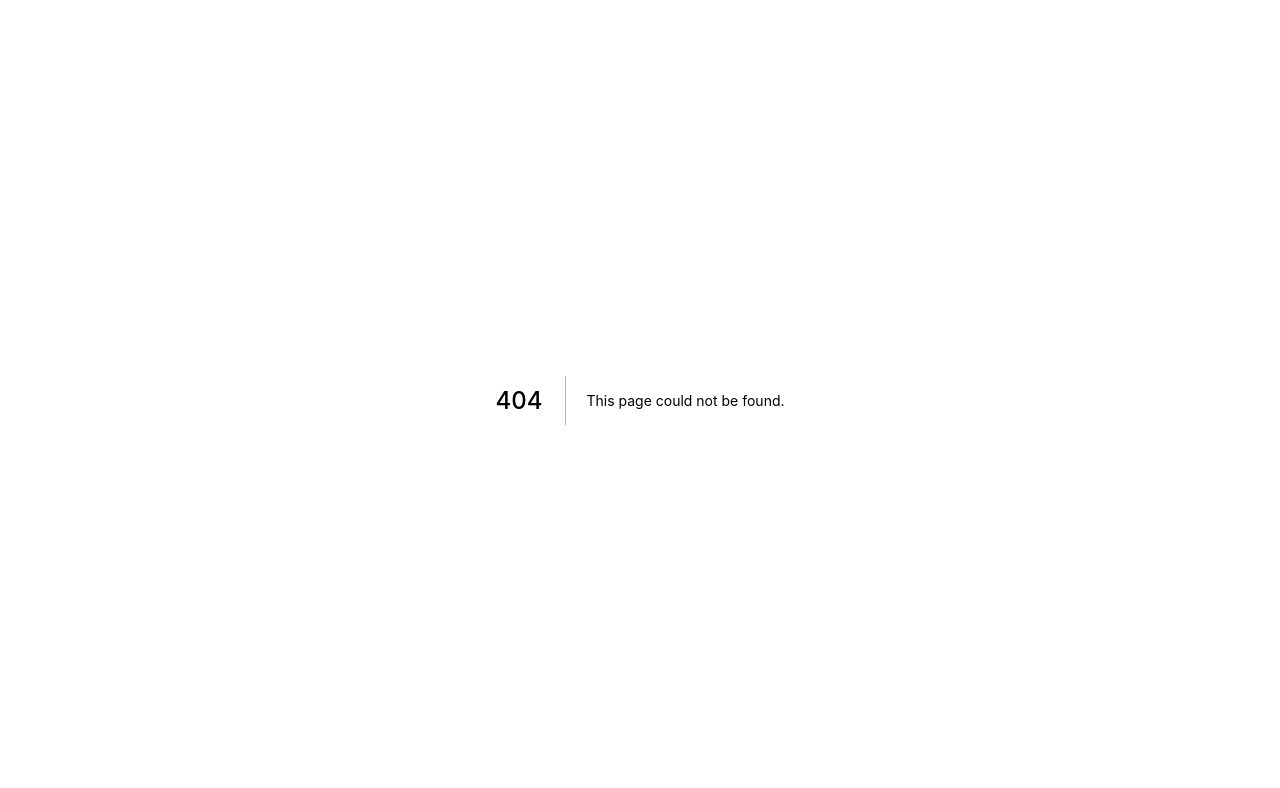
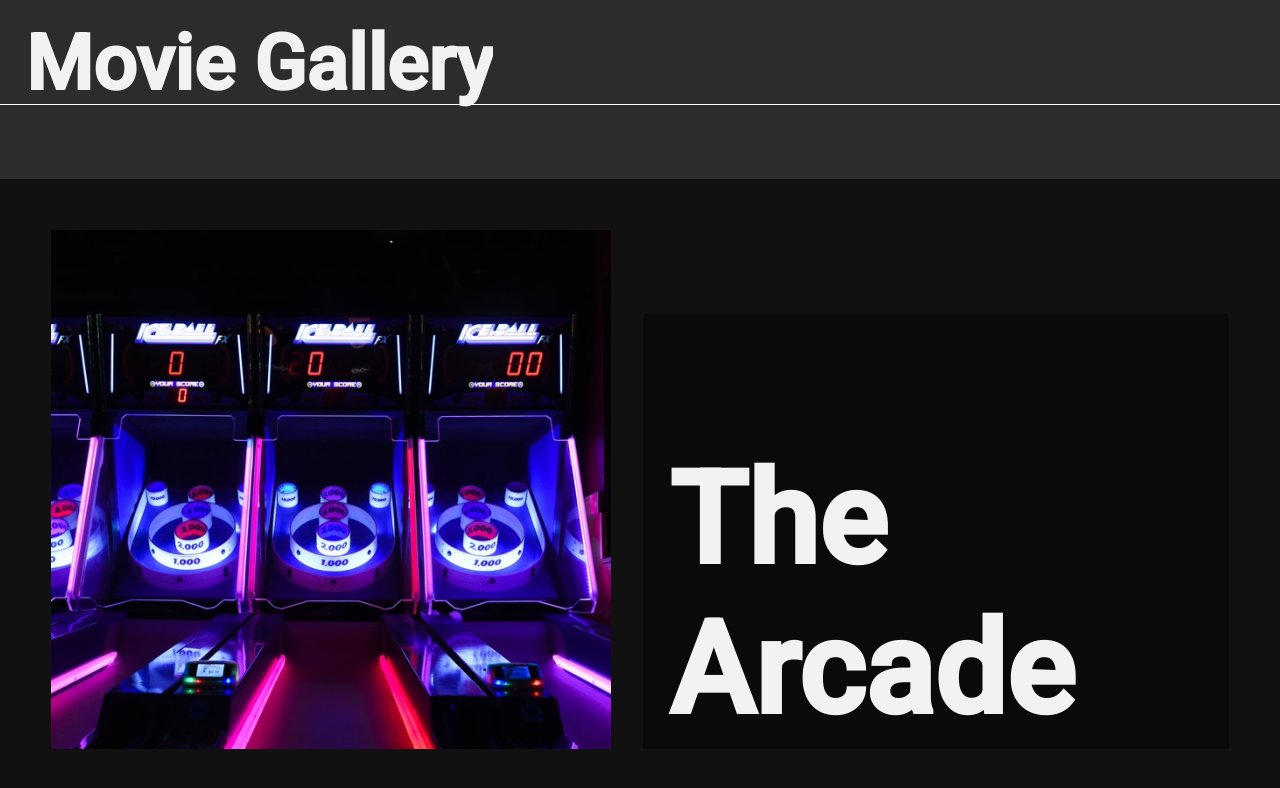
Before and after one commit to scottie-schneider/design, a Next.js app: page /grid/advanced_layouts/movie_gallery_unfinished in a window 1280 px wide. Before the commit this address had no page. Shown: the top 788 px of the page. Built offline with nearby package versions, Linux system fonts and the light colour scheme.

Commit message:
outlining chat interface

```diff
--- a/pages/grid/advanced_layouts/movie_gallery.js
+++ b/pages/grid/advanced_layouts/movie_gallery_unfinished.js
@@ -30,12 +30,10 @@ const StyledBody = styled.body`
     grid-auto-flow: column;
     grid-auto-columns: 92vw;
     align-items: center;
-    grid-gap: 8vw;
     padding: 4vw 0;
     overflow-x: scroll;
-  }
-
-  #gallery > article {
+    grid-gap: 8vw;
+    article {
       display: grid;
       align-items: end;
       background-repeat: no-repeat;
@@ -44,6 +42,45 @@ const StyledBody = styled.body`
       position: relative;
       width: 92vw;
       height: 100%;
+      h2 {
+        margin-bottom: 1vw;
+        font-size: 10vw;
+      }
+      p {
+        font-size: 4vw;
+      }
+    }
+  }
+  ::-webkit-scrollbar {
+    display: none;
+  }
+
+  @media (orientation: landscape) {
+    header {
+      padding-top: 3vh;
+      padding-left: 2vw;
+      padding-right: 2vw;
+      height: 10vh;
+    }
+    h1 {
+      font-size: 4vh;
+      margin-bottom: 3vh;
+    }
+    main {
+      margin-top: 10vh;
+      padding: 0 2vw;
+    }
+    #gallery article {
+      background-size: 70vh 92vh;
+      background-position: left top;
+    }
+    .details {
+      margin-left: 74vh;
+      height: 100%;
+      padding: 2vh 2vh;
+      padding-top: 0;
+      background: transparent;
+    }
   }
 
   .details {
@@ -51,89 +88,45 @@ const StyledBody = styled.body`
     padding: 2vw 2vw;
     background: rgba(0, 0, 0, 0.4);
   }
-
-  #gallery > article h2 {
-    margin-bottom: 1vw;
-    font-size: 10vw;
-  }
-
-  #gallery > article p {
-    font-size: 4vw;
-  }
-
-  ::-webkit-scrollbar {
-    display: none;
-  }
-
-  @media (orientation: landscape) {
-    body > header {
-      padding-top: 3vh;
-      padding-left: 2vw;
-      padding-right: 2vw;
-      height: 10vh;
-    }
-
-    h1 {
-      font-size: 4vh;
-      margin-bottom: 3vh;
-    }
-
-    body > main {
-      margin-top: 10vh;
-      padding: 0 2vw;
-    }
-
-    #gallery {
-      padding: 4vh 0;
-    }
-
-    #gallery > article {
+  .main-movie {
+    background-image: url("/the-arcade.jpg");
     background-size: 70vh 92vh;
     background-position: left top;
   }
-
-    .details {
-      margin-left: 75vh;
-      height: 100%;
-      padding: 2vh 2vh;
-      padding-top: 0;
-      background: transparent;
+  #one {
+    background-image: url("/charlies-angles-revived.jpg");
   }
-
-    #gallery > article h2 {
-      margin-bottom: 2vh;
-      font-size: 7vh;
+  #two {
+    background-image: url("/equal-minds.jpg");
   }
-
-    #gallery > article p {
-      font-size: 4vh;
+  #three {
+    background-image: url("/the-larper.jpg");
   }
+  #four {
+    background-image: url("/uncle-pete.jpg");
   }
-
-  @media (orientation: portrait) and (min-width: 768px) {
-    body > header {
-      padding-top: 3vw;
-      padding-left: 4vw;
-      padding-right: 4vw;
+  #five {
+    background-image: url("/bus-driver.jpg");
   }
-
-    h1 {
-      font-size: 4vw;
-      margin-bottom: 3vw;
+  #six {
+    background-image: url("/prepared.jpg");
   }
-
-    .details {
-      padding: 2vw 2vw;
-      height: 20vw;
+  #seven {
+    background-image: url("/traffic.jpg");
   }
-
-    #gallery > article h2 {
-      font-size: 5vw;
+  #eight {
+    background-image: url("/horror.jpg");
   }
-
-    #gallery > article p {
-      font-size: 3vw;
+  #nine {
+    background-image: url("/rudolph.jpg");
   }
+  main {
+    flex: 1 0 0;
+    background: #111;
+    display: flex;
+    padding: 0 4vw;
+    margin-top: 14vw;
+    overflow: hidden;
   }
 `;
 
```
Also changed, not shown: pages/grid/advanced_layouts/chat_layout.js (added, +32 -0 lines). Lines whose indentation alone changed are shown as unchanged.
